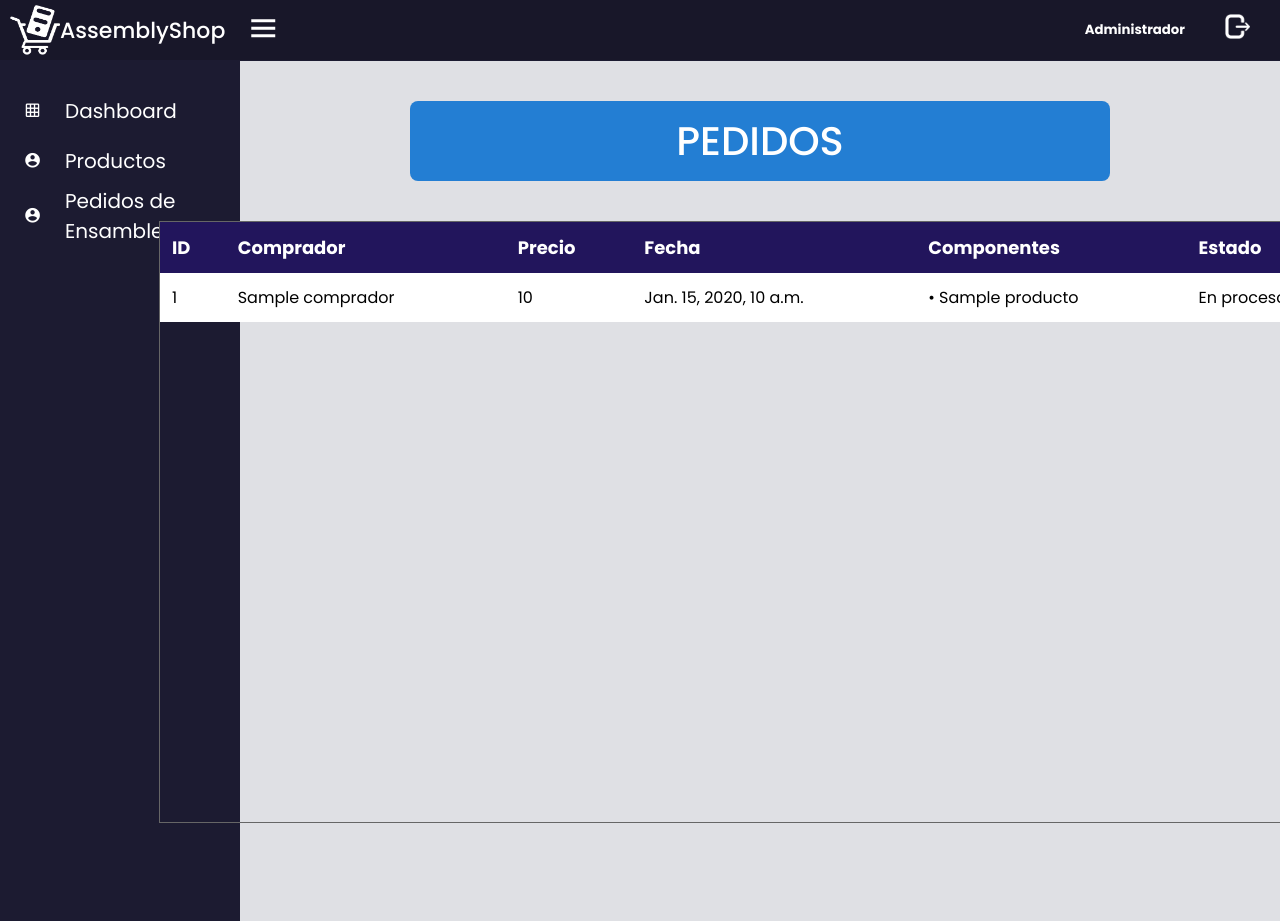
After one commit to andresPatinoV/AssemblyShop-main, a Django app: template templates/usuarios/administrador/pedidos_ensamble.html in a window 1280 px wide. The commit adds this page. Run offline with Django 3.2, Linux system fonts and the light colour scheme; the template is opened without the code that fills it: most values are stand-ins (such as "Sample title", 1, 10 or a date in 2020).

Commit message:
Lista de Pedidos
El usuarios administrador puede visualizar los pedidos de ensamble

```diff
--- a/apps/tienda/models.py
+++ b/apps/tienda/models.py
@@ -39,9 +39,11 @@ class Pedido(models.Model):
     id = models.AutoField(primary_key=True)
     precio = models.FloatField('Precio',default=0, blank=False, null=False)
     ensamble = models.BooleanField(default=False)
+    estado = models.BooleanField(default=False)
     fecha_pedido = models.DateField('Fecha Pedido', auto_now_add=True, auto_now =False, blank=True, null=True)
     productos = models.ManyToManyField(Producto, blank=True, null=True)
     comprador = models.ForeignKey(Usuario, on_delete=models.CASCADE, blank=True, null=True)
+
 
     class Meta:
         verbose_name = 'Pedido'
--- a/apps/usuario/models.py
+++ b/apps/usuario/models.py
@@ -38,7 +38,7 @@ class Usuario(AbstractBaseUser, PermissionsMixin):
     REQUIRED_FIELDS = ['nombres', 'apellidos']
 
     def __str__(self):
-        return f'{self.nombres},{self.apellidos}'
+        return f'{self.nombres} {self.apellidos}'
 
     @property
     def is_staff(self):
--- a/apps/usuario/urls.py
+++ b/apps/usuario/urls.py
@@ -20,4 +20,7 @@ urlpatterns = [
     path('lista_productos/',ListaProductos.as_view(),name = 'lista_productos'),
     path('eliminar_producto/<int:id>/', eliminarProducto, name = 'eliminar_producto'),
     path('actualizar_existencia/<int:id>/', actualizarExistencia, name = 'actualizar_existencia'),
+
+    path('lista_pedidos/',ListaPedidos.as_view(),name = 'lista_pedidos'),
+    path('detalles_pedido/<int:id>/',detallesPedido,name = 'detalles_pedido'),
 ]
--- a/static/css/style.css
+++ b/static/css/style.css
@@ -222,7 +222,7 @@ div{
 .tabla {
     margin: 20px 0;
     overflow:auto;
-    width: 800px;
+    width: 1000px;
     height: 550px;
     border: 1px solid rgb(102, 102, 102);
 }
--- a/templates/index.html
+++ b/templates/index.html
@@ -28,9 +28,11 @@
                 <span class="navbar-toggler-icon"></span>
             </button>
             <div class="collapse navbar-collapse" id="navbarSupportedContent">
-                <a class="navbar-enlace" href="{% url 'index' %}">Inicio</a>
+                <a class="navbar-enlace me-2" href="{% url 'index' %}">Inicio</a>
                 <ul class="navbar-nav me-auto mb-2 mb-lg-0">
-
+                    <li class="nav-item">
+                        <a class="nav-link" href="{% url 'tienda:ensamblar_pc' %}">Ensamblar PC</a>
+                      </li>
                     <li class="nav-item dropdown">
                         <a class="nav-link dropdown-toggle" href="#" id="navbarDropdown" role="button" data-bs-toggle="dropdown" aria-expanded="false">Categorias</a>
                         <ul class="dropdown-menu" aria-labelledby="navbarDropdown">
--- a/templates/usuarios/administrador/panel_administrador.html
+++ b/templates/usuarios/administrador/panel_administrador.html
@@ -8,6 +8,12 @@
         <a href="{% url 'usuarios:lista_productos' %}">
             <i class="icon ion-md-contact"></i>
             <span class="link_name">Productos</span>
+        </a>
+    </li>
+    <li>
+        <a href="{% url 'usuarios:lista_pedidos' %}">
+            <i class="icon ion-md-contact"></i>
+            <span class="link_name">Pedidos de Ensamble</span>
         </a>
     </li>
 
--- /dev/null
+++ b/templates/usuarios/administrador/pedidos_ensamble.html
@@ -0,0 +1,39 @@
+{% extends 'usuarios/administrador/panel_administrador.html' %}
+{% load static %}
+
+{% block dashboard %}
+    <div class="Mensaje">
+        <h1>PEDIDOS</h1>
+    </div>
+    <div class="tabla" style="width: 1200px; height: 600px;">
+        <table>
+            <thead>
+                <tr>
+                    <th>ID</th>
+                    <th>Comprador</th>
+                    <th>Precio</th>
+                    <th>Fecha</th>
+                    <th>Componentes</th>
+                    <th>Estado</th>
+                </tr>
+            </thead>
+            <tbody>
+                {% for pedido in pedidos %}
+                <tr>
+                    <td>{{ pedido.id }}</td>
+                    <td>{{ pedido.comprador }}</td>
+                    <td>{{ pedido.precio }}</td>
+                    <td>{{ pedido.fecha_pedido }}</td>
+                    <td>
+                        {% for componente in pedido.productos.all %}
+                            • {{ componente.nombre}} <br>
+                        {% endfor %}
+                    </td>
+                    <td>En proceso</td>
+                </tr>
+                {% endfor %}
+            </tbody>
+        </table>
+    </div>
+
+{% endblock dashboard %}
--- a/templates/usuarios/administrador/productos.html
+++ b/templates/usuarios/administrador/productos.html
@@ -5,7 +5,7 @@
     <div class="Mensaje">
         <h1>PRODUCTOS</h1>
     </div>
-    <div class="tabla">
+    <div class="tabla" style="width: 1000px;">
         <table>
             <thead>
                 <tr>
```
Also changed, not shown: apps/usuario/views.py (+13 -1 lines), apps/tienda/migrations/0006_auto_20211201_1136.py (added), 1 other file.
